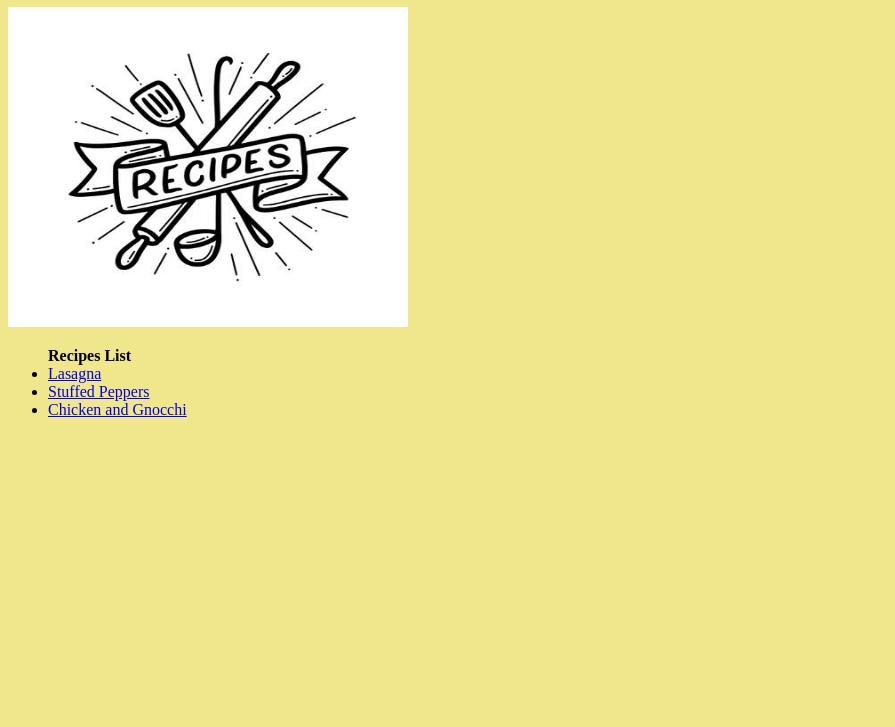
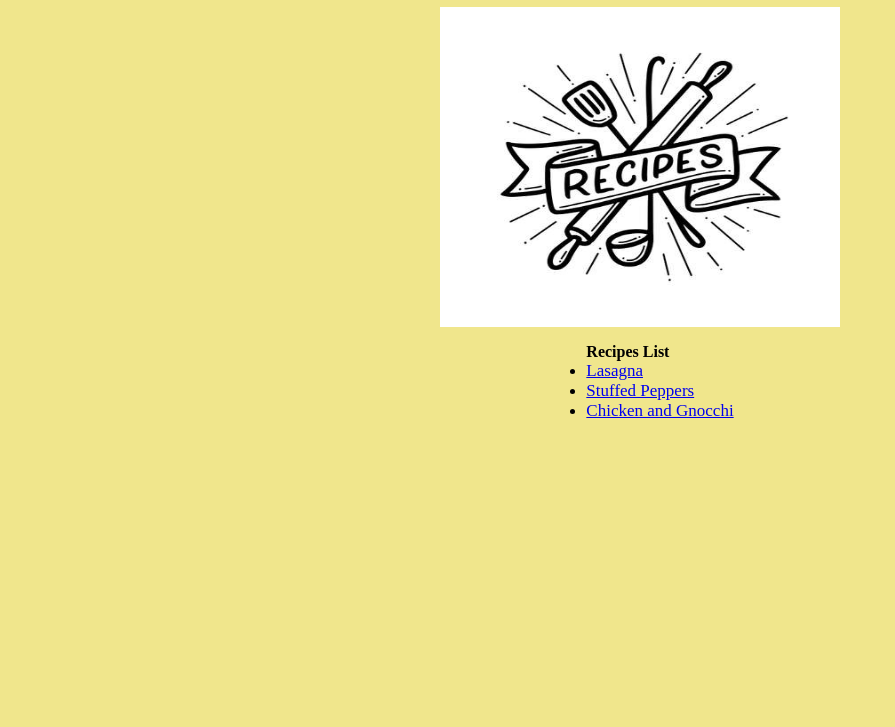
Before and after one commit to AleMachado7/odin-recipes, a plain HTML site: page index.html in a window 1280 px wide. Shown: the part 73-800 px from the top of the page, without its empty margins (0-895 px from the left). Drawn offline with Linux system fonts and the light colour scheme.

Commit message:
Add external CSS, remove inline CSS

```diff
--- a/index.html
+++ b/index.html
@@ -4,15 +4,18 @@
         <title>The Odin Project - Recipes Exercise</title>
         <meta charset="utf-8">
         <meta name="viewport" content="width=device-width, initial-scale=1.0">
+        <link rel="stylesheet" href="./styles.css">
     </head>
-    <body style="background-color:khaki">
+    <body>
         <h1>Odin Recipes</h1>
         <img src="./images/recipes.jpg" alt="Recipes Image" width="400" height="320">
-        <ul><strong>Recipes List</strong>
-            <li><a href="./recipes/lasagna.html">Lasagna</a></li>
-            <li><a href="./recipes/stufed-pepper.html">Stuffed Peppers</a></li>
-            <li><a href="./recipes/chicken-and-gnochi.html">Chicken and Gnocchi</a></li>
-        </ul>
-
+        <div>
+            <ul class="homeUL">
+                <strong>Recipes List</strong>
+                <li><a href="./recipes/lasagna.html">Lasagna</a></li>
+                <li><a href="./recipes/stufed-pepper.html">Stuffed Peppers</a></li>
+                <li><a href="./recipes/chicken-and-gnochi.html">Chicken and Gnocchi</a></li>
+            </ul>
+        </div>
     </body>
 </html>
--- /dev/null
+++ b/styles.css
@@ -0,0 +1,21 @@
+body {
+    background-color: khaki;
+}
+
+img {
+    margin: auto;
+    display: block;
+}
+
+div, h1 {
+    text-align: center;
+}
+
+ul.homeUL {
+    display: inline-block;
+    text-align: left;
+}
+
+a {
+    font-size: 17px;
+}
```
Also changed, not shown: recipes/chicken-and-gnochi.html (+9 -6 lines), recipes/lasagna.html (+6 -5 lines), recipes/stufed-pepper.html (+8 -6 lines).
